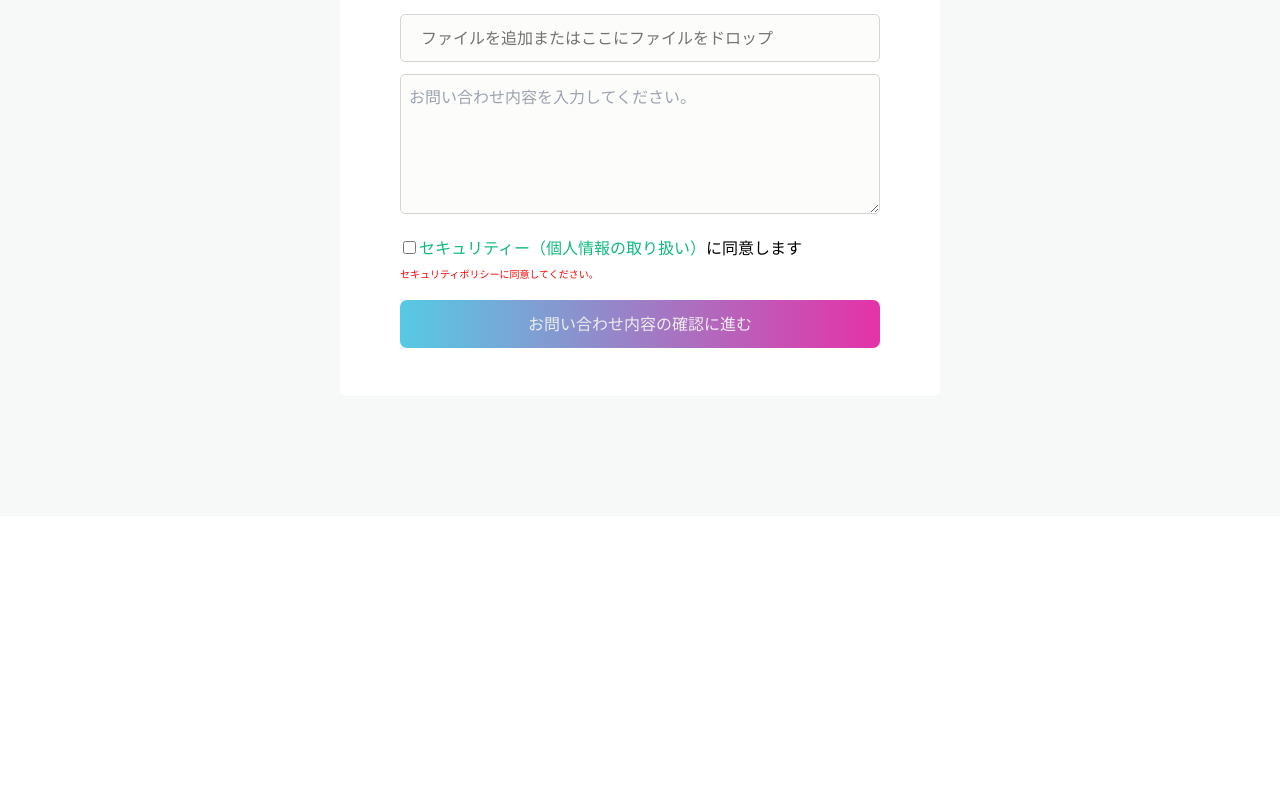
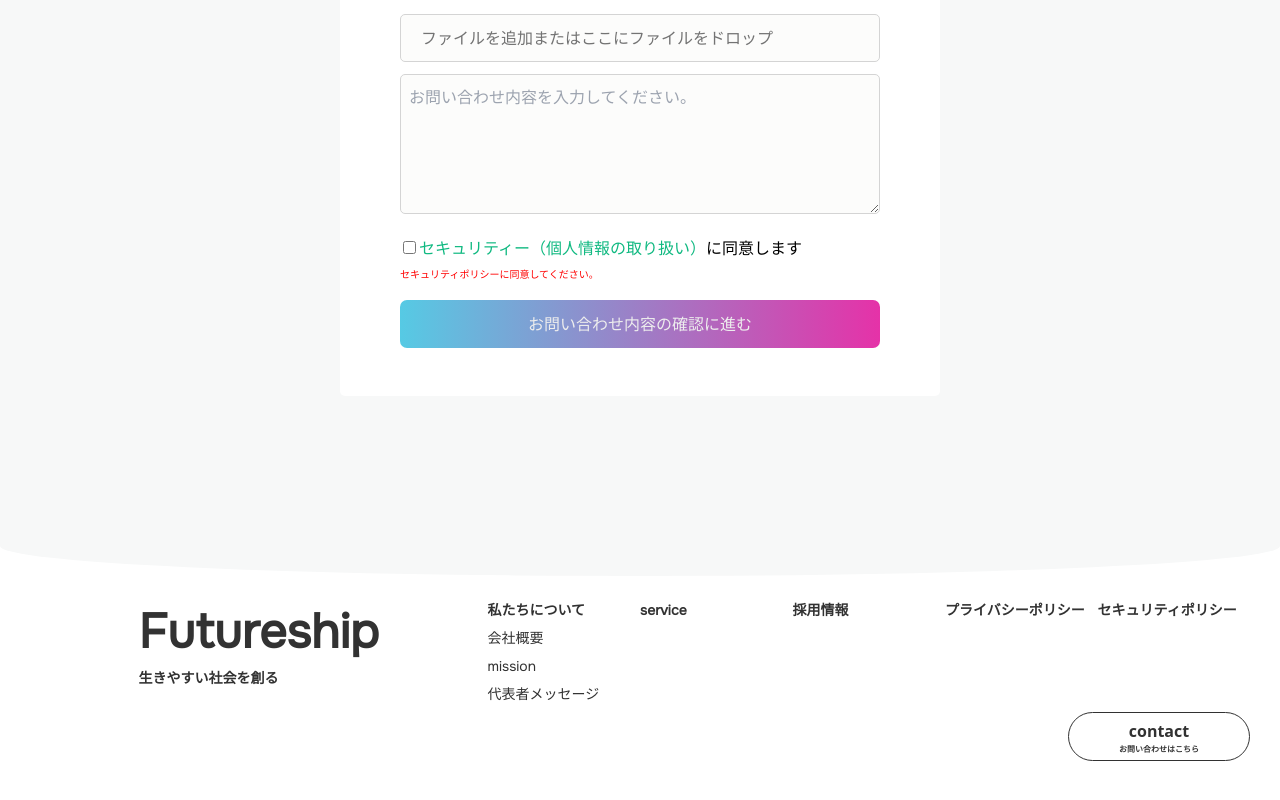
Before and after one commit to futureship/Futureship_HP, a Next.js app: page /contact in a window 1280 px wide. Shown: the part 758-1558 px from the top of the page. Before the commit the page ends 1274 px from the top, so only its background shows below. Built offline with nearby package versions, Linux system fonts and the light colour scheme.

Commit message:
モノクロfooterの設定

```diff
--- a/src/app/components/footer/monochrome-footer/monochrome-footer.module.scss
+++ b/src/app/components/footer/monochrome-footer/monochrome-footer.module.scss
@@ -1,15 +1,15 @@
 @import '@style/common.module';
 
 .footer {
-  @include gradient2;
-
+  background-color: #fff;
   padding-bottom: 60px;
+  color: $black1;
 }
 
 .curve {
   height: 60px;
   width: 100%; /* 幅を指定 */
-  background-color: #fff; /* 背景色を指定 */
+  background-color: $white2; /* 背景色を指定 */
   border-bottom-left-radius: 50%; /* 左上の角を丸く */
   border-bottom-right-radius: 50%; /* 右上の角を丸く */
   position: relative; /* 相対位置を指定 */
@@ -31,7 +31,6 @@
 }
 
 .companyName {
-  @include textShadow;
   font-size: 48px;
 }
 
@@ -51,9 +50,9 @@
 }
 
 .contact {
-  border: none; /* ボーダーなし */
+  border: solid 1px $black1; /* ボーダーなし */
   background-color: white;
-  color: black; /* テキストの色 */
+  color: $black1; /* テキストの色 */
   text-align: center; /* テキストの中央揃え */
   text-decoration: none; /* テキストの下線なし */
   display: flex; /* インラインブロック要素 */
@@ -65,10 +64,8 @@
   margin: 4px 0 4px auto; /* 外側の余白 */
   cursor: pointer; /* カーソルをポインタに */
   border-radius: 32px; /* 角を丸くする */
-  transition: background-color 0.3s; /* 背景色の遷移 */
   width: 182px;
   height: 49px;
-  box-shadow: 0px 4px 4px rgba(0, 0, 0, 0.25);
 }
 
 .contactSub {
--- a/src/app/contact/page.tsx
+++ b/src/app/contact/page.tsx
@@ -5,11 +5,13 @@ import styles from './contact.module.scss';
 import '@i18n';
 import { ContactPreview } from '@/app/contact/component/contact-preview/contact-preview.component';
 import { useContactViewModel } from '@/app/contact/store/contact.store';
+import MonochromeFooter from '@/app/components/footer/monochrome-footer/monochrome-footer';
 
 const Contact: React.FC = () => {
   const { isEdit } = useContactViewModel();
 
   return (
+    <div className={styles.base}>
       <div className={styles.backGround}>
         <div className={styles.contact}>
           {isEdit ? (
@@ -19,6 +21,10 @@ const Contact: React.FC = () => {
           )}
         </div>
       </div>
+      <footer className={styles.footer}>
+        <MonochromeFooter></MonochromeFooter>
+      </footer>
+    </div>
   );
 };
 
```
Lines whose indentation alone changed are shown as unchanged.
